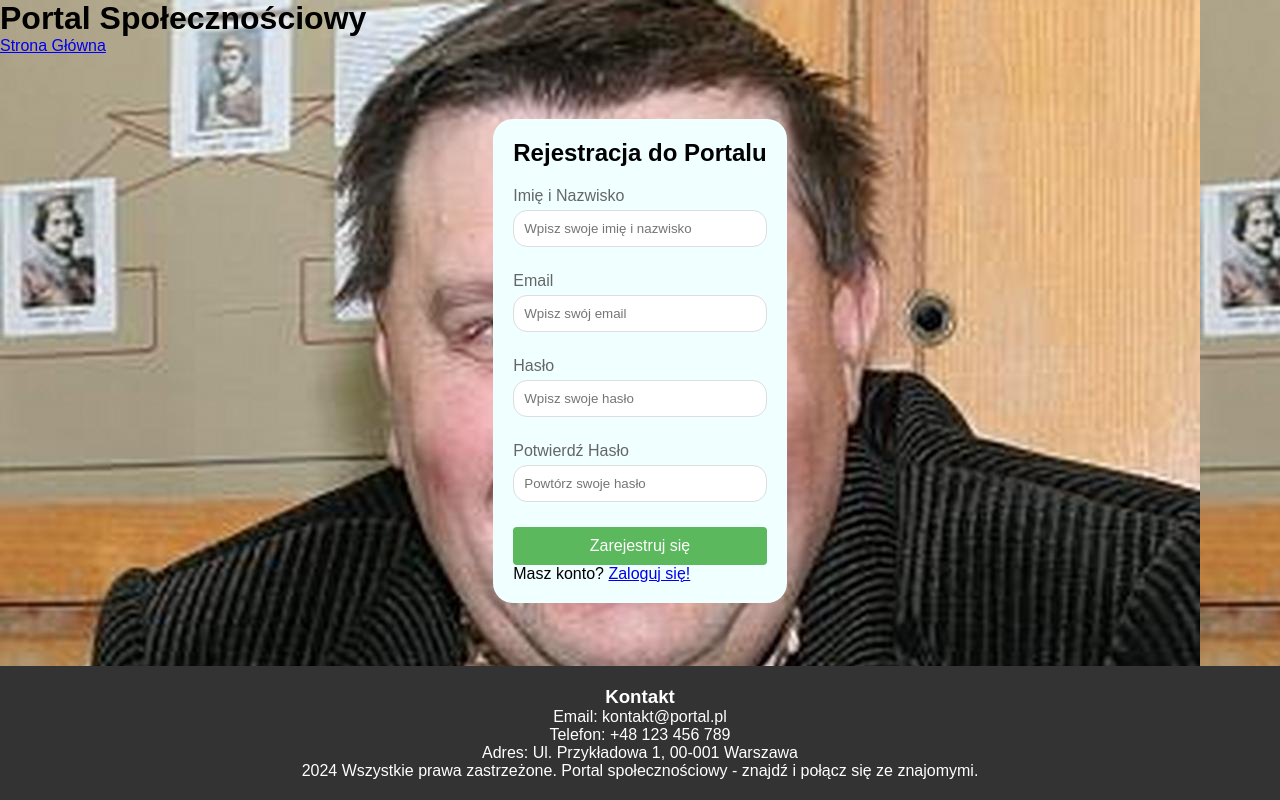
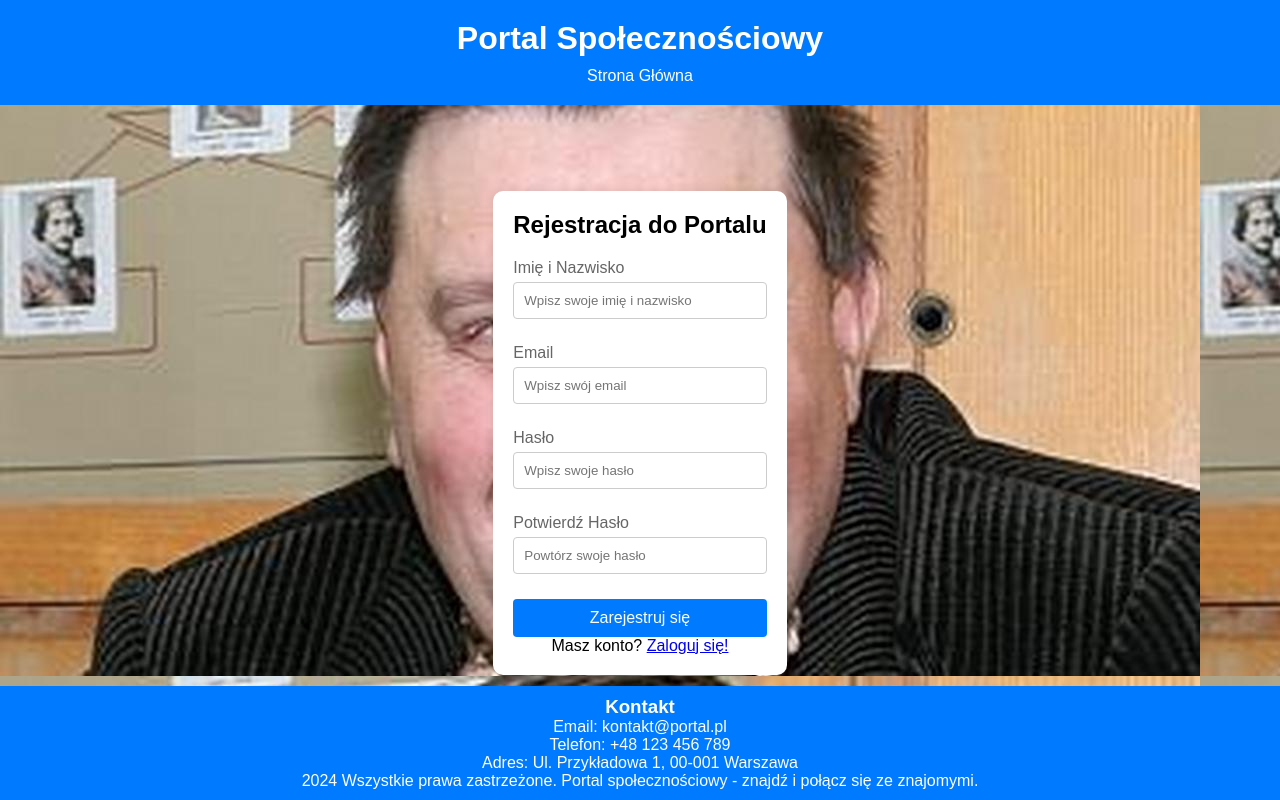
Before and after one commit to warmira/profile-main, a PHP site: page /registration.html in a window 1280 px wide. Run offline with PHP 8.4, Linux system fonts and the light colour scheme.

Commit message:
Registration modificated Layout

```diff
--- a/registration.css
+++ b/registration.css
@@ -10,15 +10,44 @@ body {
   display: flex;
   flex-direction: column;
   min-height: 100vh;
+  position: relative; /* Dodaj ten styl */
 }
 
 .container {
-  flex: 1;  display: flex;
+  flex: 1;
+  display: flex;
   justify-content: center;
   align-items: center;
   flex-direction: column;
+  margin-bottom: 20px; /* Zmniejsz margines dolny */
 }
 
+header {
+  background-color: #007BFF;
+  color: white;
+  padding: 20px 0;
+  text-align: center;
+}
+
+.header-content {
+  max-width: 800px;
+  margin: 0 auto;
+}
+
+h1 {
+  margin-bottom: 10px;
+}
+
+nav a {
+  color: white;
+  text-decoration: none;
+  padding: 5px 10px;
+  border-radius: 5px;
+}
+
+nav a:hover {
+  text-decoration: underline;
+}
 
 h2 {
   margin-bottom: 20px;
@@ -30,10 +59,16 @@ h2 {
 }
 
 form {
-  background-color: azure;
+  background-color: white;
   padding: 20px;
-  border-radius: 20px;
+  border-radius: 10px;
+  box-shadow: 0 0 10px rgba(0, 0, 0, 0.1);
+  max-width: 400px;
+  text-align: center;
+  margin-bottom: 20px;
+  /* Podnieś formularz */
 }
+
 label {
   display: block;
   margin-bottom: 5px;
@@ -44,12 +79,15 @@ input[type="text"],
 input[type="email"],
 input[type="password"] {
   width: 100%;
-  height: 100%;
   padding: 10px;
-  border: 1px solid #ddd;
-  border-radius: 14px;
+  border: 1px solid #ccc;
+  border-radius: 4px;
   margin-bottom: 10px;
+}
 
+input[type="file"] {
+  width: 100%;
+  margin-bottom: 20px;
 }
 
 button {
@@ -57,21 +95,22 @@ button {
   padding: 10px;
   border: none;
   border-radius: 4px;
-  background-color: #5cb85c;
-  color: #fff;
+  background-color: #007BFF;
+  color: white;
   font-size: 16px;
   cursor: pointer;
 }
 
 button:hover {
-  background-color: #4cae4c;
+  background-color: #0056b3;
 }
 
 footer {
+  background-color: #007BFF;
+  color: white;
+  text-align: center;
+  padding: 10px 0;
   width: 100%;
-  background-color: #333;
-  color: white;
-  padding: 20px 0;
-  text-align: center;
-  margin-top: auto;
+  position: absolute; /* Zmiana z fixed na absolute */
+  bottom: 0;
 }
--- a/registration.html
+++ b/registration.html
@@ -11,7 +11,7 @@
         <div class="header-content">
             <h1>Portal Społecznościowy</h1>
             <nav>
-                <a href="index.html">Strona Główna</a>
+                <a href="homepage.html">Strona Główna</a>
             </nav>
         </div>
     </header>
```
Also changed, not shown: registration.php (+3 -18 lines). Lines whose indentation alone changed are shown as unchanged.
